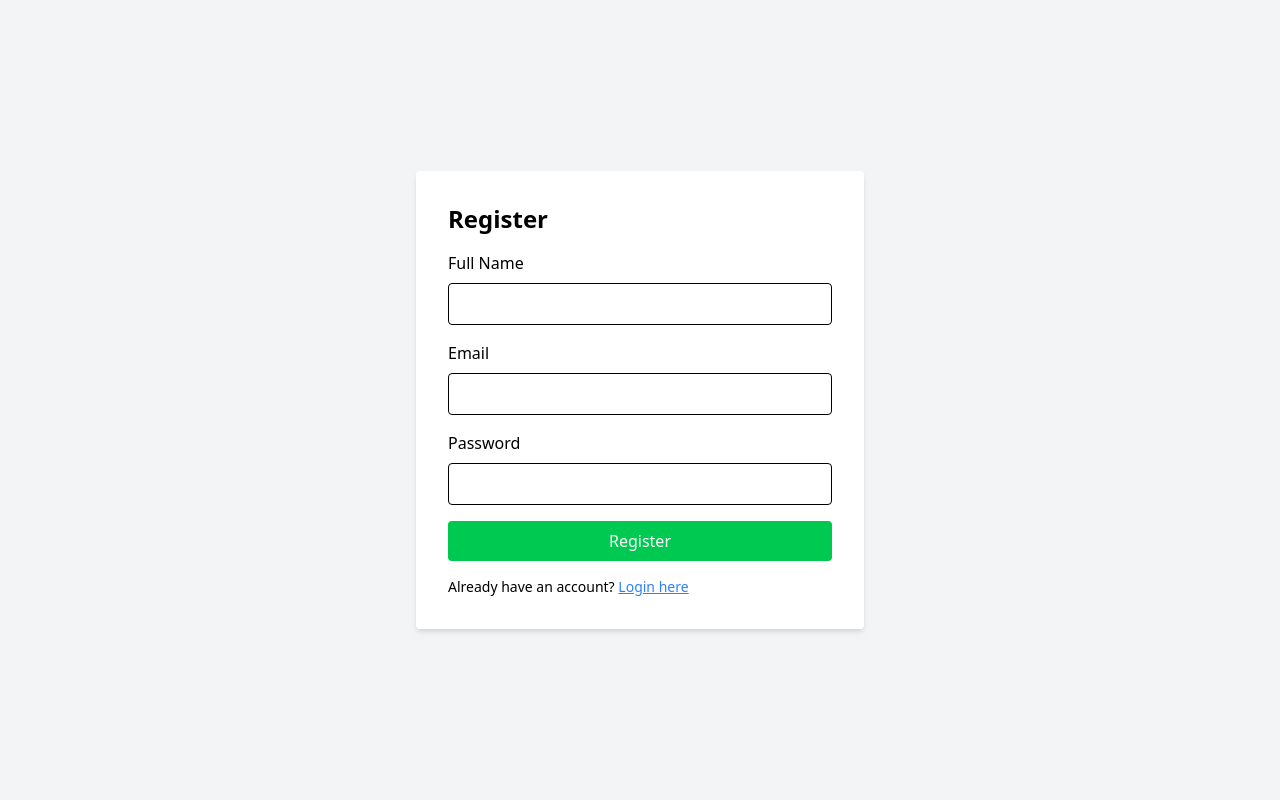
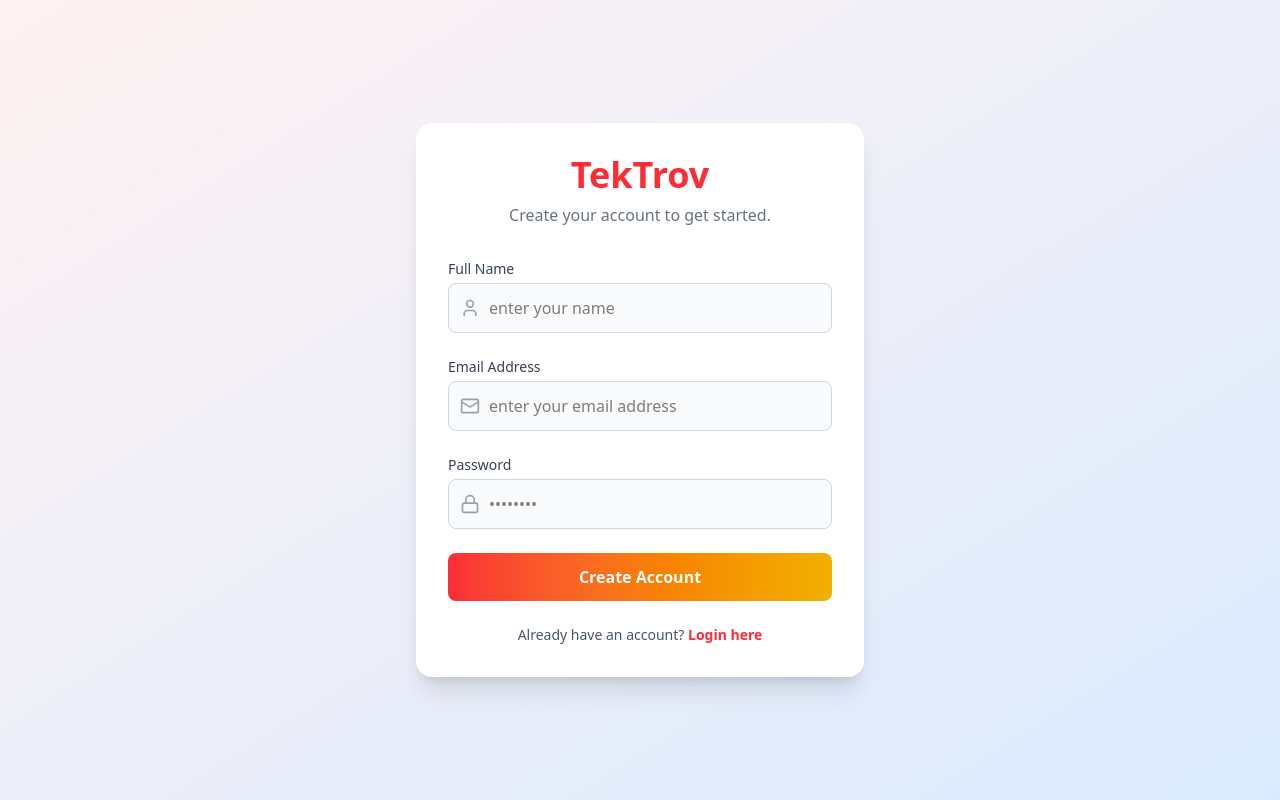
Before and after one commit to ShahilVK/e-commerce, a React (Vite) app in the folder project/: page /register in a window 1280 px wide. Built offline with nearby package versions, Linux system fonts and the light colour scheme.

Commit message:
update-contact

```diff
--- a/project/src/pages/Contact.jsx
+++ b/project/src/pages/Contact.jsx
@@ -1,109 +1,104 @@
-// src/pages/Contact.jsx
+
+
+
 import React, { useState } from "react";
-import { Mail, Phone, MapPin } from "lucide-react";
+import { Mail, Phone, MapPin, User, MessageSquare } from "lucide-react";
 import Navbar from "../components/Navbar";
 import Footer from "../components/Footer";
+import { motion } from "framer-motion";
+import toast, { Toaster } from "react-hot-toast";
+
+// Updated InfoCard to look good on the new dark background
+const InfoCard = ({ icon, title, children }) => (
+  <div className="flex items-start gap-4">
+    <div className="bg-red-500/20 text-red-400 w-12 h-12 rounded-lg flex items-center justify-center flex-shrink-0">
+      {icon}
+    </div>
+    <div>
+      <h3 className="text-lg font-semibold text-white mb-1">{title}</h3>
+      <div className="text-gray-400">{children}</div>
+    </div>
+  </div>
+);
 
 const Contact = () => {
-  const [form, setForm] = useState({
-    name: "",
-    email: "",
-    message: "",
-  });
+  const [form, setForm] = useState({ name: "", email: "", message: "" });
 
   const handleChange = (e) => {
-    setForm({
-      ...form,
-      [e.target.name]: e.target.value,
-    });
+    setForm({ ...form, [e.target.name]: e.target.value });
   };
 
   const handleSubmit = (e) => {
     e.preventDefault();
     console.log("Form submitted:", form);
-    alert("Thank you for contacting us! We will get back to you soon.");
+    toast.success("Thank you for your message! We'll get back to you soon.");
     setForm({ name: "", email: "", message: "" });
   };
 
   return (
-    <div className="w-full mx-auto px-6 py-12 pt-20">
-        <Navbar />
-      <h1 className="text-3xl font-bold text-center mb-8">Contact Us</h1>
+    <div className="flex flex-col min-h-screen bg-gray-100">
+      <Navbar />
+      <Toaster position="top-right" />
 
-      <div className="grid md:grid-cols-2 gap-10">
-        {/* Contact Form */}
-        <form
-          onSubmit={handleSubmit}
-          className="bg-white shadow-md rounded-2xl p-6 space-y-4"
-        >
-          <h2 className="text-xl font-semibold mb-4">Send us a message</h2>
-          <input
-            type="text"
-            name="name"
-            placeholder="Your Name"
-            value={form.name}
-            onChange={handleChange}
-            required
-            className="w-full p-3 border rounded-lg focus:outline-none focus:ring focus:ring-blue-500"
-          />
-          <input
-            type="email"
-            name="email"
-            placeholder="Your Email"
-            value={form.email}
-            onChange={handleChange}
-            required
-            className="w-full p-3 border rounded-lg focus:outline-none focus:ring focus:ring-blue-500"
-          />
-          <textarea
-            name="message"
-            placeholder="Your Message"
-            rows="5"
-            value={form.message}
-            onChange={handleChange}
-            required
-            className="w-full p-3 border rounded-lg focus:outline-none focus:ring focus:ring-blue-500"
-          ></textarea>
-          <button
-            type="submit"
-            className="w-full bg-blue-600 text-white py-3 rounded-lg hover:bg-blue-700 transition"
-          >
-            Send Message
-          </button>
-        </form>
+      <main className="flex-grow flex items-center justify-center py-16 pt-24">
+        <div className="max-w-6xl w-full mx-auto px-4">
+          {/* ✨ New Feature: Main container with a card-like effect */}
+          <div className="bg-white shadow-2xl rounded-2xl overflow-hidden grid md:grid-cols-5">
 
-        {/* Contact Information */}
-        <div className="bg-gray-100 shadow-md rounded-2xl p-6 space-y-6">
-          <h2 className="text-xl font-semibold mb-4">Get in touch</h2>
-          <p className="text-gray-600">
-            Have any questions? We'd love to hear from you. Reach out to us
-            through the details below.
-          </p>
+            {/* ✨ New Feature: Left "Information Panel" */}
+            <motion.div
+              initial={{ opacity: 0, x: -100 }}
+              animate={{ opacity: 1, x: 0 }}
+              transition={{ duration: 0.7 }}
+              className="md:col-span-2 bg-gray-800 text-white p-8 space-y-8"
+            >
+              <h2 className="text-3xl font-bold">Contact Information</h2>
+              <p className="text-gray-400">
+                Fill up the form and our team will get back to you within 24 hours.
+              </p>
+              <div className="space-y-6">
+                <InfoCard icon={<Phone size={24} />} title="Call Us">
+                  <p>+91 98765 43210</p>
+                </InfoCard>
+                <InfoCard icon={<Mail size={24} />} title="Email Us">
+                  <p>support@tektrov.com</p>
+                </InfoCard>
+                <InfoCard icon={<MapPin size={24} />} title="Our Office">
+                  <p>123 TekTrov Lane, Tech City, 560001</p>
+                </InfoCard>
+              </div>
+            </motion.div>
 
-          <div className="flex items-center gap-3">
-            <MapPin className="text-blue-600" />
-            <p>123 Mobile Street, Tech City, India</p>
+            {/* ✨ New Feature: Right "Form Panel" */}
+            <motion.div
+              initial={{ opacity: 0, x: 100 }}
+              animate={{ opacity: 1, x: 0 }}
+              transition={{ duration: 0.7 }}
+              className="md:col-span-3 p-8"
+            >
+              <form onSubmit={handleSubmit} className="space-y-6">
+                <div className="relative">
+                  <span className="absolute inset-y-0 left-0 flex items-center pl-3"><User className="h-5 w-5 text-gray-400" /></span>
+                  <input type="text" name="name" placeholder="Your Name" value={form.name} onChange={handleChange} required className="w-full p-3 pl-10 border border-gray-300 rounded-lg bg-gray-50 focus:outline-none focus:ring-2 focus:ring-red-400"/>
+                </div>
+                <div className="relative">
+                  <span className="absolute inset-y-0 left-0 flex items-center pl-3"><Mail className="h-5 w-5 text-gray-400" /></span>
+                  <input type="email" name="email" placeholder="Your Email" value={form.email} onChange={handleChange} required className="w-full p-3 pl-10 border border-gray-300 rounded-lg bg-gray-50 focus:outline-none focus:ring-2 focus:ring-red-400"/>
+                </div>
+                <div className="relative">
+                  <span className="absolute top-3 left-0 flex items-center pl-3"><MessageSquare className="h-5 w-5 text-gray-400" /></span>
+                  <textarea name="message" placeholder="Your Message" rows="5" value={form.message} onChange={handleChange} required className="w-full p-3 pl-10 border border-gray-300 rounded-lg bg-gray-50 focus:outline-none focus:ring-2 focus:ring-red-400"></textarea>
+                </div>
+                <button type="submit" className="w-full bg-gradient-to-r from-red-500 to-yellow-500 text-white py-3 rounded-lg font-semibold hover:shadow-lg hover:scale-105 transition-transform duration-300">
+                  Send Message
+                </button>
+              </form>
+            </motion.div>
+
           </div>
-          <div className="flex items-center gap-3">
-            <Phone className="text-blue-600" />
-            <p>+91 98765 43210</p>
-          </div>
-          <div className="flex items-center gap-3">
-            <Mail className="text-blue-600" />
-            <p>support@mobilemart.com</p>
-          </div>
+        </div>
+      </main>
 
-          <iframe
-            title="Google Map"
-            src="https://www.google.com/maps/embed?pb=!1m18!1m12!1m3!1d3912.709079331173!2d75.781!3d11.2588!2m3!1f0!2f0!3f0!3m2!1i1024!2i768!4f13.1!3m3!1m2!1s0x0%3A0x0!2zMTHCsDE1JzMxLjciTiA3NcKwNDYnNTIuMCJF!5e0!3m2!1sen!2sin!4v1694681591329!5m2!1sen!2sin"
-            width="100%"
-            height="250"
-            allowFullScreen=""
-            loading="lazy"
-            className="rounded-lg border"
-          ></iframe>
-        </div>
-      </div>
       <Footer />
     </div>
   );
--- a/project/src/pages/Login.jsx
+++ b/project/src/pages/Login.jsx
@@ -1,54 +1,154 @@
+// import React, { useContext, useState } from 'react';
+// import { Link, useNavigate } from 'react-router-dom';
+// import { AuthContext } from '../context/AuthContext';
+
+// function Login() {
+//   const [email, setEmail] = useState('');
+//   const [password, setPassword] = useState('');
+//   const navigate = useNavigate();
+
+//   const {login}=useContext(AuthContext)
+
+//   const handleLogin = (e) => {
+//     e.preventDefault();
+//     console.log('Logging in:', { email, password });
+//     login(email,password)
+//   };
+
+//   return (
+//     <div className="min-h-screen flex items-center justify-center bg-gray-100">
+//       <form onSubmit={handleLogin} className="bg-white p-8 rounded shadow-md w-full max-w-md">
+//         <h2 className="text-2xl font-bold mb-4">Login</h2>
+
+//         <label className="block mb-2">Email</label>
+//         <input
+//           type="email"
+//           className="w-full p-2 mb-4 border rounded"
+//           value={email}
+//           onChange={(e) => setEmail(e.target.value)}
+//           required
+//         />
+
+//         <label className="block mb-2">Password</label>
+//         <input
+//           type="password"
+//           className="w-full p-2 mb-4 border rounded"
+//           value={password}
+//           onChange={(e) => setPassword(e.target.value)}
+//           required
+//         />
+
+//         <button type="submit" className="w-full bg-blue-500 text-white p-2 rounded mb-4">
+//           Login
+//         </button>
+
+//         <p className="text-sm">
+//           Don't have an account?{' '}
+//           <Link to="/register" className="text-blue-500 underline">
+//             Register here
+//           </Link>
+//         </p>
+//       </form>
+//     </div>
+//   );
+// }
+
+// export default Login;
+
+
+
+
+
 import React, { useContext, useState } from 'react';
 import { Link, useNavigate } from 'react-router-dom';
 import { AuthContext } from '../context/AuthContext';
+import { motion } from 'framer-motion';
+import { Mail, Lock } from 'lucide-react';
 
 function Login() {
   const [email, setEmail] = useState('');
   const [password, setPassword] = useState('');
   const navigate = useNavigate();
+  const { login } = useContext(AuthContext);
 
-  const {login}=useContext(AuthContext)
-
+  // This login logic remains unchanged
   const handleLogin = (e) => {
     e.preventDefault();
-    console.log('Logging in:', { email, password });
-    login(email,password)
+    if (!email || !password) {
+        // You might want to add a toast notification here
+        return;
+    }
+    login(email, password);
   };
 
   return (
-    <div className="min-h-screen flex items-center justify-center bg-gray-100">
-      <form onSubmit={handleLogin} className="bg-white p-8 rounded shadow-md w-full max-w-md">
-        <h2 className="text-2xl font-bold mb-4">Login</h2>
+    <div className="min-h-screen flex items-center justify-center bg-gradient-to-br from-red-50 to-blue-100 p-4">
+      {/* ✨ 1. Animated form card */}
+      <motion.div
+        initial={{ opacity: 0, y: -50 }}
+        animate={{ opacity: 1, y: 0 }}
+        transition={{ duration: 0.5 }}
+        className="bg-white p-8 rounded-2xl shadow-xl w-full max-w-md"
+      >
+        <div className="text-center mb-8">
+            <h1 className="text-4xl font-bold text-red-500 cursor-pointer" onClick={() => navigate('/')}>
+                TekTrov
+            </h1>
+            <p className="text-gray-500 mt-2">Welcome back! Please sign in to your account.</p>
+        </div>
 
-        <label className="block mb-2">Email</label>
+        <form onSubmit={handleLogin} className="space-y-6">
+          {/* ✨ 2. New input fields with icons */}
+          <div>
+            <label className="block text-sm font-medium text-gray-700 mb-1">Email Address</label>
+            <div className="relative">
+                <span className="absolute inset-y-0 left-0 flex items-center pl-3">
+                    <Mail className="h-5 w-5 text-gray-400" />
+                </span>
                 <input
                     type="email"
-          className="w-full p-2 mb-4 border rounded"
+                    className="w-full p-3 pl-10 border border-gray-300 rounded-lg bg-gray-50 focus:outline-none focus:ring-2 focus:ring-red-400 transition"
                     value={email}
                     onChange={(e) => setEmail(e.target.value)}
+                    placeholder="enter your email address"
                     required
                 />
+            </div>
+          </div>
 
-        <label className="block mb-2">Password</label>
+          <div>
+            <label className="block text-sm font-medium text-gray-700 mb-1">Password</label>
+            <div className="relative">
+                <span className="absolute inset-y-0 left-0 flex items-center pl-3">
+                    <Lock className="h-5 w-5 text-gray-400" />
+                </span>
                 <input
                     type="password"
-          className="w-full p-2 mb-4 border rounded"
+                    className="w-full p-3 pl-10 border border-gray-300 rounded-lg bg-gray-50 focus:outline-none focus:ring-2 focus:ring-red-400 transition"
                     value={password}
                     onChange={(e) => setPassword(e.target.value)}
+                    placeholder="••••••••"
                     required
                 />
+            </div>
+          </div>
 
-        <button type="submit" className="w-full bg-blue-500 text-white p-2 rounded mb-4">
+          {/* ✨ 3. New styled button with gradient */}
+          <button
+            type="submit"
+            className="w-full bg-gradient-to-r from-red-500 to-yellow-500 text-white p-3 rounded-lg font-semibold hover:shadow-lg hover:scale-105 transition-transform duration-300"
+          >
             Login
           </button>
 
-        <p className="text-sm">
+          <p className="text-sm text-center text-gray-600">
             Don't have an account?{' '}
-          <Link to="/register" className="text-blue-500 underline">
+            <Link to="/register" className="font-semibold text-red-500 hover:underline">
               Register here
             </Link>
           </p>
         </form>
+      </motion.div>
     </div>
   );
 }
--- a/project/src/pages/Register.jsx
+++ b/project/src/pages/Register.jsx
@@ -1,66 +1,188 @@
+// import React, { useContext, useState } from 'react';
+// import { Link, useNavigate } from 'react-router-dom';
+// import { AuthContext } from '../context/AuthContext';
+
+// function Register() {
+//   const [name, setName] = useState('');
+//   const [email, setEmail] = useState('');
+//   const [password, setPassword] = useState('');
+//   const navigate = useNavigate();
+
+//   const {signup}=useContext(AuthContext)
+
+//   const handleRegister = (e) => {
+//     e.preventDefault();
+//     console.log('Registering:', { name, email, password });
+//     signup({name,email,password})
+//     // Simulate successful registration
+//     navigate('/login');
+//   };
+
+//   return (
+//     <div className="min-h-screen flex items-center justify-center bg-gray-100">
+//       <form onSubmit={handleRegister} className="bg-white p-8 rounded shadow-md w-full max-w-md">
+//         <h2 className="text-2xl font-bold mb-4" >Register</h2>
+
+//         <label className="block mb-2">Full Name</label>
+//         <input
+//           type="text"
+//           className="w-full p-2 mb-4 border rounded"
+//           value={name}
+//           onChange={(e) => setName(e.target.value)}
+//           required
+//         />
+
+//         <label className="block mb-2">Email</label>
+//         <input
+//           type="email"
+//           className="w-full p-2 mb-4 border rounded"
+//           value={email}
+//           onChange={(e) => setEmail(e.target.value)}
+//           required
+//         />
+
+//         <label className="block mb-2">Password</label>
+//         <input
+//           type="password"
+//           className="w-full p-2 mb-4 border rounded"
+//           value={password}
+//           onChange={(e) => setPassword(e.target.value)}
+//           required
+//         />
+
+//         <button type="submit" className="w-full bg-green-500 text-white p-2 rounded mb-4">
+//           Register
+//         </button>
+
+//         <p className="text-sm">
+//           Already have an account?{' '}
+//           <Link to="/login" className="text-blue-500 underline">
+//             Login here
+//           </Link>
+//         </p>
+//       </form>
+//     </div>
+//   );
+// }
+
+// export default Register;
+
+
+
+
+
+
+
+
+
 import React, { useContext, useState } from 'react';
 import { Link, useNavigate } from 'react-router-dom';
 import { AuthContext } from '../context/AuthContext';
+import { motion } from 'framer-motion';
+import { User, Mail, Lock } from 'lucide-react';
 
 function Register() {
   const [name, setName] = useState('');
   const [email, setEmail] = useState('');
   const [password, setPassword] = useState('');
-  const navigate = useNavigate();
+  const { signup } = useContext(AuthContext);
 
-  const {signup}=useContext(AuthContext)
-
+  // This registration logic remains the same
   const handleRegister = (e) => {
     e.preventDefault();
-    console.log('Registering:', { name, email, password });
-    signup({name,email,password})
-    // Simulate successful registration
-    navigate('/login');
+    if (!name || !email || !password) {
+        // You can add a toast notification for validation if you like
+        return;
+    }
+    signup({ name, email, password });
+    // The signup function in your AuthContext will handle navigation
   };
 
   return (
-    <div className="min-h-screen flex items-center justify-center bg-gray-100">
-      <form onSubmit={handleRegister} className="bg-white p-8 rounded shadow-md w-full max-w-md">
-        <h2 className="text-2xl font-bold mb-4" >Register</h2>
+    <div className="min-h-screen flex items-center justify-center bg-gradient-to-br from-red-50 to-blue-100 p-4">
+      {/* ✨ 1. Animated form card */}
+      <motion.div
+        initial={{ opacity: 0, y: -50 }}
+        animate={{ opacity: 1, y: 0 }}
+        transition={{ duration: 0.5 }}
+        className="bg-white p-8 rounded-2xl shadow-xl w-full max-w-md"
+      >
+        <div className="text-center mb-8">
+            <h1 className="text-4xl font-bold text-red-500">
+                TekTrov
+            </h1>
+            <p className="text-gray-500 mt-2">Create your account to get started.</p>
+        </div>
 
-        <label className="block mb-2">Full Name</label>
+        <form onSubmit={handleRegister} className="space-y-6">
+          {/* ✨ 2. New input fields with icons */}
+          <div>
+            <label className="block text-sm font-medium text-gray-700 mb-1">Full Name</label>
+            <div className="relative">
+                <span className="absolute inset-y-0 left-0 flex items-center pl-3">
+                    <User className="h-5 w-5 text-gray-400" />
+                </span>
                 <input
                     type="text"
-          className="w-full p-2 mb-4 border rounded"
+                    className="w-full p-3 pl-10 border border-gray-300 rounded-lg bg-gray-50 focus:outline-none focus:ring-2 focus:ring-red-400 transition"
                     value={name}
                     onChange={(e) => setName(e.target.value)}
+                    placeholder="enter your name"
                     required
                 />
+            </div>
+          </div>
 
-        <label className="block mb-2">Email</label>
+          <div>
+            <label className="block text-sm font-medium text-gray-700 mb-1">Email Address</label>
+            <div className="relative">
+                <span className="absolute inset-y-0 left-0 flex items-center pl-3">
+                    <Mail className="h-5 w-5 text-gray-400" />
+                </span>
                 <input
                     type="email"
-          className="w-full p-2 mb-4 border rounded"
+                    className="w-full p-3 pl-10 border border-gray-300 rounded-lg bg-gray-50 focus:outline-none focus:ring-2 focus:ring-red-400 transition"
                     value={email}
                     onChange={(e) => setEmail(e.target.value)}
+                    placeholder="enter your email address"
                     required
                 />
+            </div>
+          </div>
 
-        <label className="block mb-2">Password</label>
+          <div>
+            <label className="block text-sm font-medium text-gray-700 mb-1">Password</label>
+            <div className="relative">
+                <span className="absolute inset-y-0 left-0 flex items-center pl-3">
+                    <Lock className="h-5 w-5 text-gray-400" />
+                </span>
                 <input
                     type="password"
-          className="w-full p-2 mb-4 border rounded"
+                    className="w-full p-3 pl-10 border border-gray-300 rounded-lg bg-gray-50 focus:outline-none focus:ring-2 focus:ring-red-400 transition"
                     value={password}
                     onChange={(e) => setPassword(e.target.value)}
+                    placeholder="••••••••"
                     required
                 />
+            </div>
+          </div>
 
-        <button type="submit" className="w-full bg-green-500 text-white p-2 rounded mb-4">
-          Register
+          {/* ✨ 3. New styled button with gradient */}
+          <button
+            type="submit"
+            className="w-full bg-gradient-to-r from-red-500 to-yellow-500 text-white p-3 rounded-lg font-semibold hover:shadow-lg hover:scale-105 transition-transform duration-300"
+          >
+            Create Account
           </button>
 
-        <p className="text-sm">
+          <p className="text-sm text-center text-gray-600">
             Already have an account?{' '}
-          <Link to="/login" className="text-blue-500 underline">
+            <Link to="/login" className="font-semibold text-red-500 hover:underline">
               Login here
             </Link>
           </p>
         </form>
+      </motion.div>
     </div>
   );
 }
```
Lines whose indentation alone changed are shown as unchanged.
